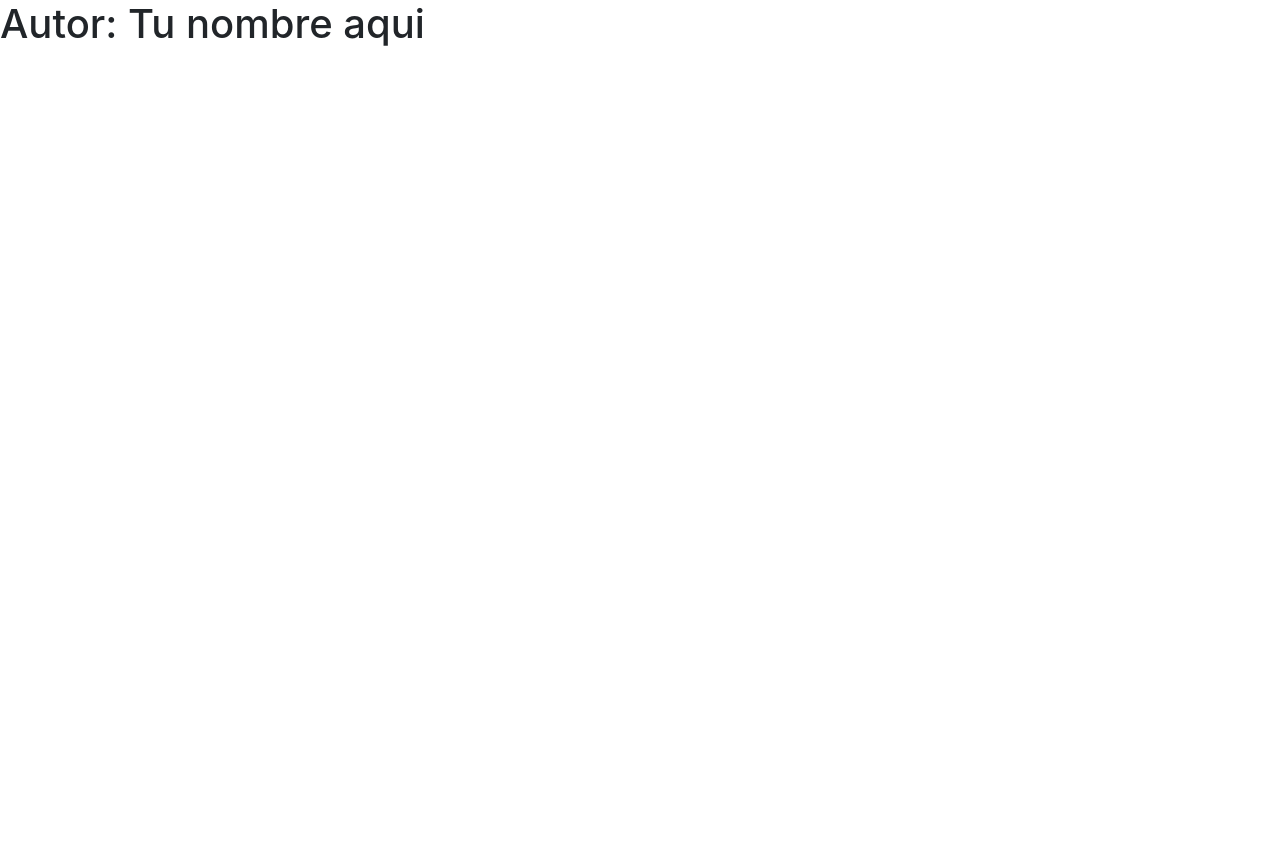
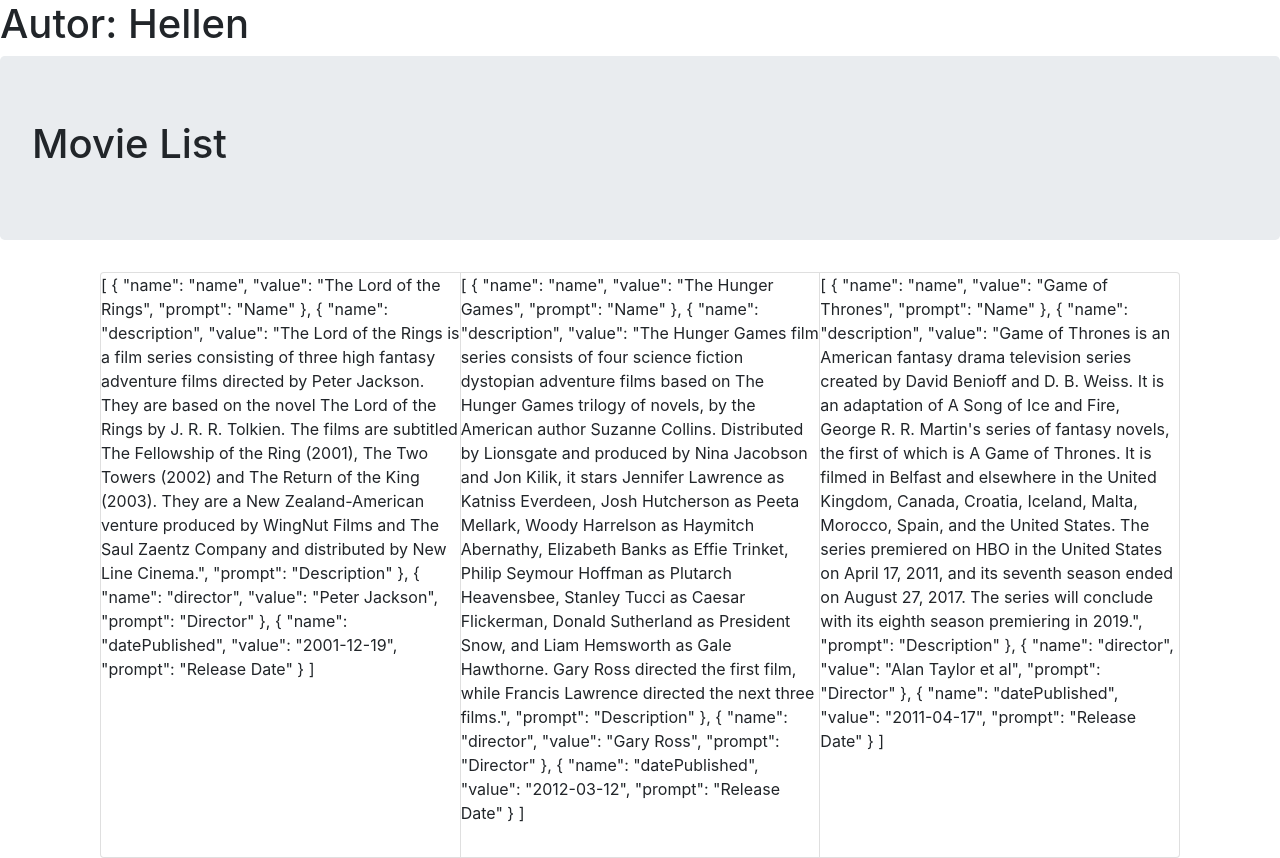
Before and after one commit to michelGVA/practica_vuejs_introduccion, a website: page index.html in a window 1280 px wide. Before the commit the page ends 800 px from the top, so only its background shows below. Drawn offline with nearby package versions, Linux system fonts and the light colour scheme.

Commit message:
1ra clase 13-02

```diff
--- a/index.html
+++ b/index.html
@@ -11,10 +11,23 @@
 
     <body>
 
-        <h1 id="autor">Autor: Tu nombre aqui </h1>
+        <h1 id="autor">Autor: {{ name }}</h1>
 
         <!-- https://vuejs.org/v2/guide/index.html -->
         <div id="app">
+            <div class="jumbotron">
+                <h1 id="title">{{ col.collection.title }}</h1>
+            </div>
+
+            <div class="card-group"style="margin-left:100px;margin-right: 100px">
+                <div class="card" v-for="item in col.collection.items">
+                    <dl>
+                        <p>{{item.data}}</p>
+
+                    </dl>
+                </div>
+            </div>
+
             <!--
                 TODO: Mostrar datos del objeto collection. Ver archivo ./js/script.js
                 - Cargar la librería de VueJS y el script ./js/script.js al final de la etiqueta <body>
@@ -29,10 +42,8 @@
                                 -->
 
         </div>
-        <!-- versión de producción, optimizada para tamaño y velocidad -->
-        <!-- <script src="https://cdn.jsdelivr.net/npm/vue"></script>
-        <script src="./js/script.js"></script> -->
 
+        <script src="https://unpkg.com/vue"></script>
         <script src="https://cdn.jsdelivr.net/npm/vue@2"></script>
         <link rel="stylesheet" href="https://maxcdn.bootstrapcdn.com/bootstrap/4.0.0/css/bootstrap.min.css"integrity="sha384-Gn5384xqQ1aoWXA+058RXPxPg6fy4IWvTNh0E263XmFcJlSAwiGgFAW/dAiS6JXm" crossorigin="anonymous">
         <script type="text/javascript" src="./js/script.js"></script>
--- a/js/script.js
+++ b/js/script.js
@@ -45,10 +45,10 @@
   data: {
     col: server_data
   }
-});/*
+});
 var autor = new Vue({
   el: '#autor',
   data: {
     name : 'Hellen'
   }
-}); */
+});
```
